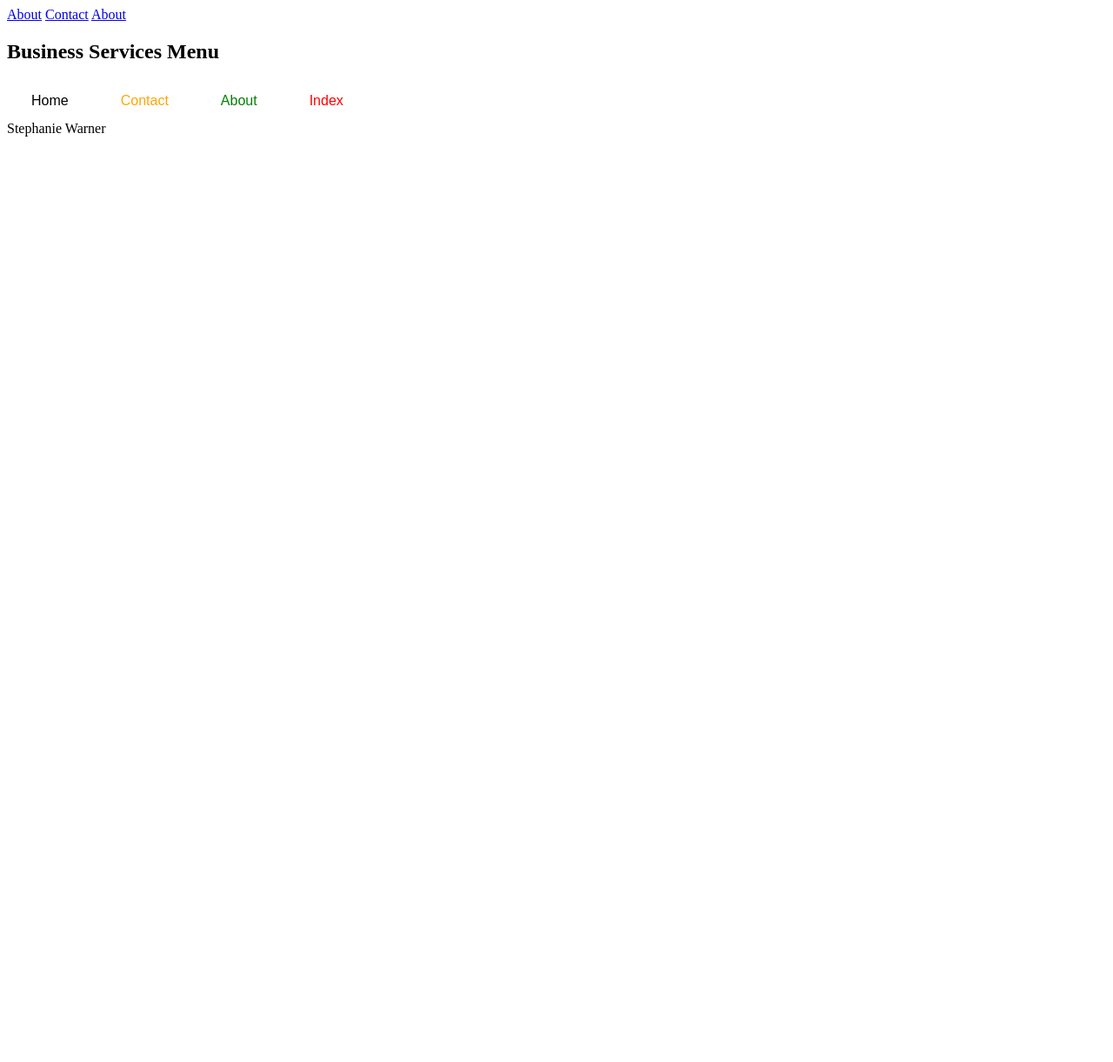
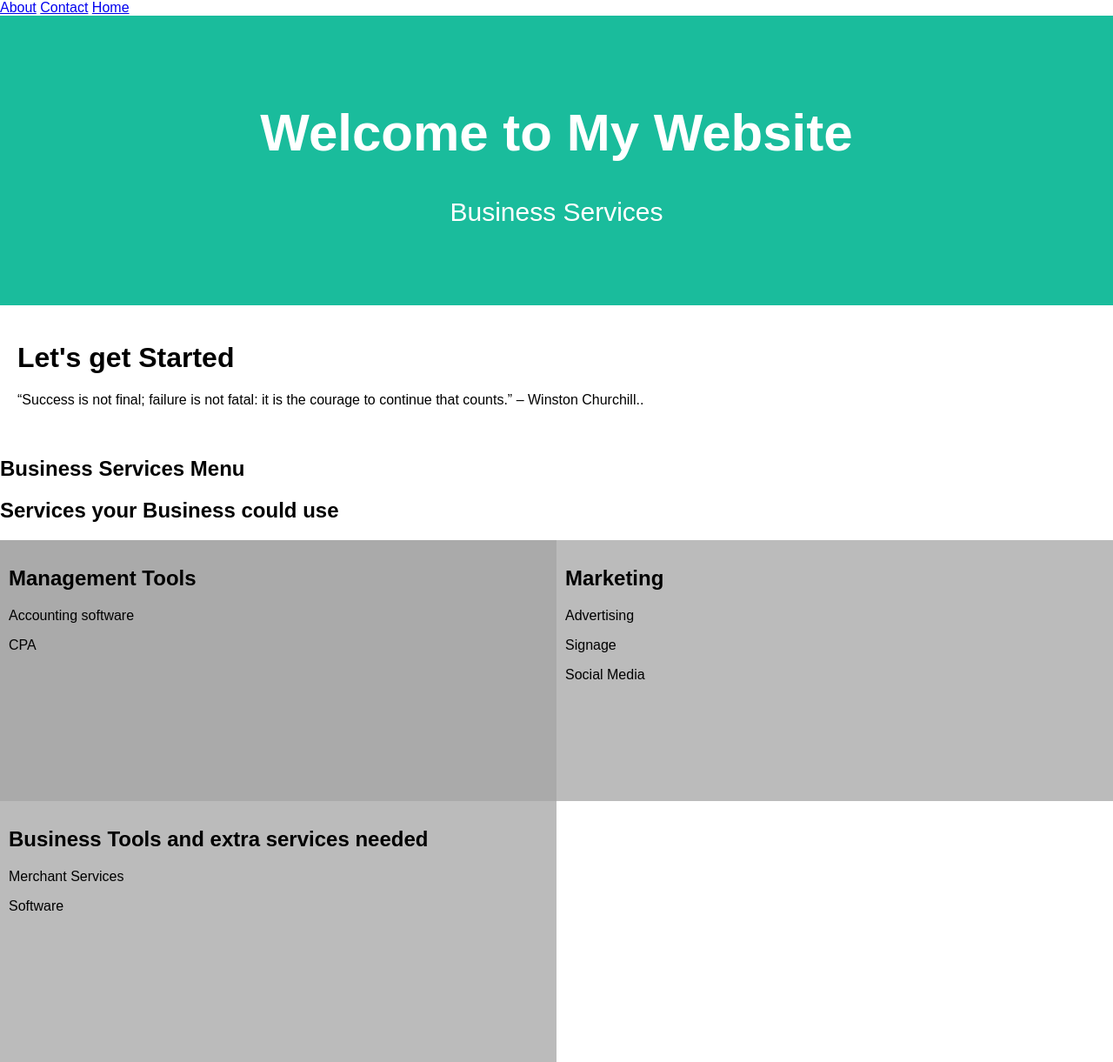
Before and after one commit to lifefocus79/LifefocusRepository, a plain HTML site: page index.html in a window 1280 px wide. Shown: the whole page at 87% size. Before the commit the page ends 800 px from the top, so only its background shows below. Drawn offline with Linux system fonts and the light colour scheme.

Commit message:
Changes made to Index and Home pages

```diff
--- a/index.html
+++ b/index.html
@@ -3,7 +3,49 @@
 
   <A HREF="file:///C:/Users/Stephanie/Desktop/Web%20Dev/Project%20html%20site/about.html">About</A>
   <A HREF="file:///C:/Users/Stephanie/Desktop/Web%20Dev/Project%20html%20site/contact.html">Contact</A>
-  <A HREF="file:///C:/Users/Stephanie/Desktop/Web%20Dev/Project%20html%20site/about.html"> About</A>
+  <A HREF="file:///C:/Users/Stephanie/Desktop/Web%20Dev/Project%20html%20site/Home.html"> Home</A>
+  <html lang="en">
+
+<head>
+<title>Index</title>
+<meta charset="UTF-8">
+<meta name="viewport" content="width=device-width, initial-scale=1">
+<style>
+
+body {
+  font-family: Arial;
+  margin: 0;
+}
+
+
+.header {
+  padding: 60px;
+  text-align: center;
+  background: #1abc9c;
+  color: white;
+  font-size: 30px;
+}
+
+
+.content {padding:20px;}
+</style>
+</head>
+<body>
+
+<div class="header">
+  <h1>Welcome to My Website</h1>
+  <p>Business Services</p>
+</div>
+
+<div class="content">
+  <h1>Let's get Started</h1>
+  <p> “Success is not final; failure is not fatal: it is the courage to continue that counts.” – Winston Churchill..</p>
+
+</div>
+
+</body>
+
+
     <head>
         <meta name="viewport" content="width=device-width, initial-scale=1">
         <style>
@@ -19,7 +61,7 @@
           display: inline-block;
         }
 
-        /* Green */
+
         .about {
           color: green;
         }
@@ -29,7 +71,7 @@
           color: white;
         }
 
-        /* Blue */
+
         .Home {
           color: dodgerblue;
         }
@@ -39,7 +81,7 @@
           color: white;
         }
 
-        /* Orange */
+
         .contact {
           color: orange;
         }
@@ -48,7 +90,7 @@
           background: #ff9800;
           color: white;
         }
-        /* Red */
+
         .index {
           color: rgb(255, 0, 0);
         }
@@ -57,6 +99,8 @@
           background: #ff0000;
           color: white;
         }
+
+
 
         </style>
         </head>
@@ -67,16 +111,12 @@
 
         <h2>Business Services Menu</h2>
 
-<button class="btn home">Home</button>
-<button class="btn contact">Contact</button>
-<button class="btn about">About</button>
-<button class="btn index">Index</button>
 
 
 </body>
 </html>
 
-       <div>Stephanie Warner</div>
+
 
         </div>
 
@@ -89,6 +129,52 @@
 
     </body>
     </html>
+    <head>
+      <meta name="viewport" content="width=device-width, initial-scale=1">
+      <style>
+      * {
+        box-sizing: border-box;
+      }
 
+
+      .column {
+        float: left;
+        width: 50%;
+        padding: 10px;
+        height: 300px;
+      }
+
+
+      .row:after {
+        content: "";
+        display: table;
+        clear: both;
+      }
+      </style>
+      </head>
+      <body>
+
+      <h2>Services your Business could use</h2>
+
+      <div class="row">
+        <div class="column" style="background-color:#aaa;">
+          <h2>Management Tools</h2>
+          <p>Accounting software</p>
+          <p>CPA</p>
+        </div>
+        <div class="column" style="background-color:rgb(187, 187, 187);">
+          <h2>Marketing</h2>
+          <p>Advertising</p>
+          <p>Signage</p>
+          <p>Social Media</p>
+        </div>
+        <div class="column" style="background-color:#bbb;">
+          <h2>Business Tools and extra services needed</h2>
+          <p>Merchant Services</p>
+          <p>Software</p>
+        </div>
+      </div>
+
+      </body>
     </body>
 </html>
```
Also changed, not shown: Home.html (+6 -2 lines), about.html (+4 -4 lines), contact.html (+4 -1 lines).
